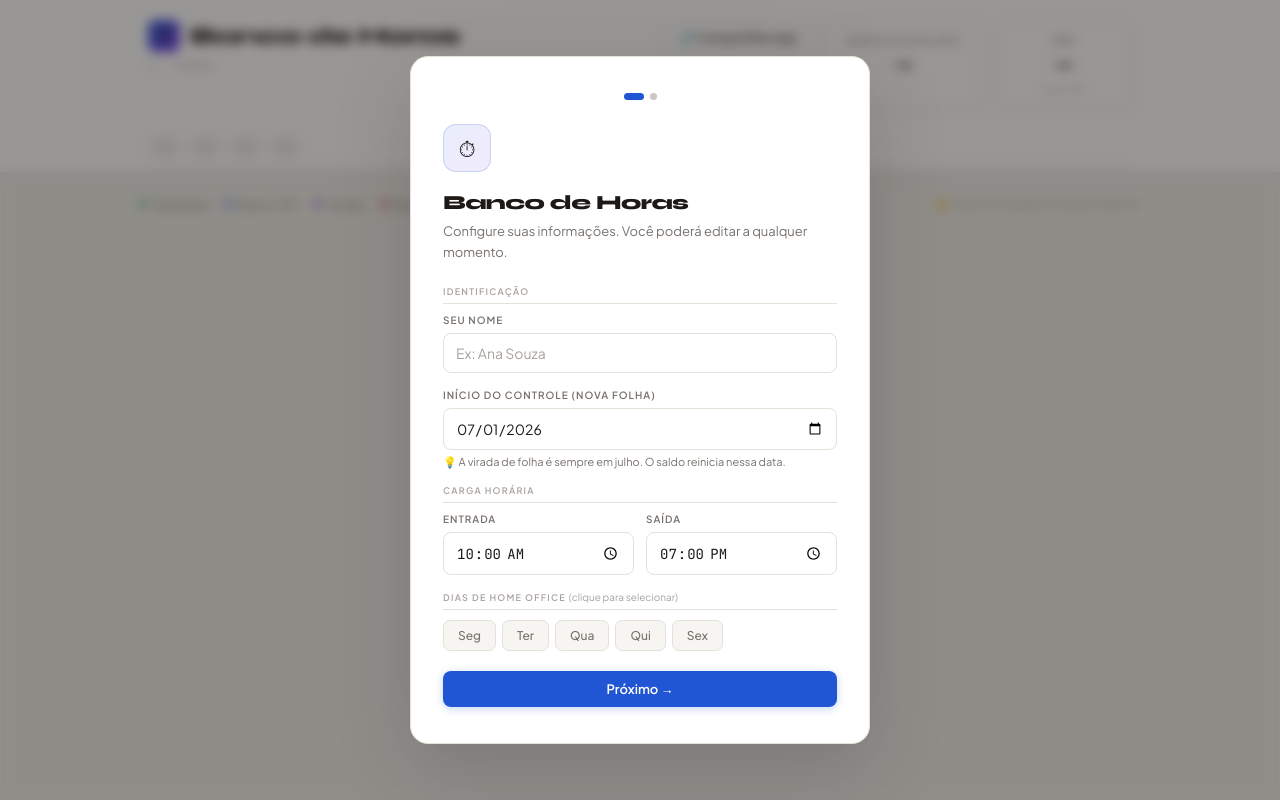
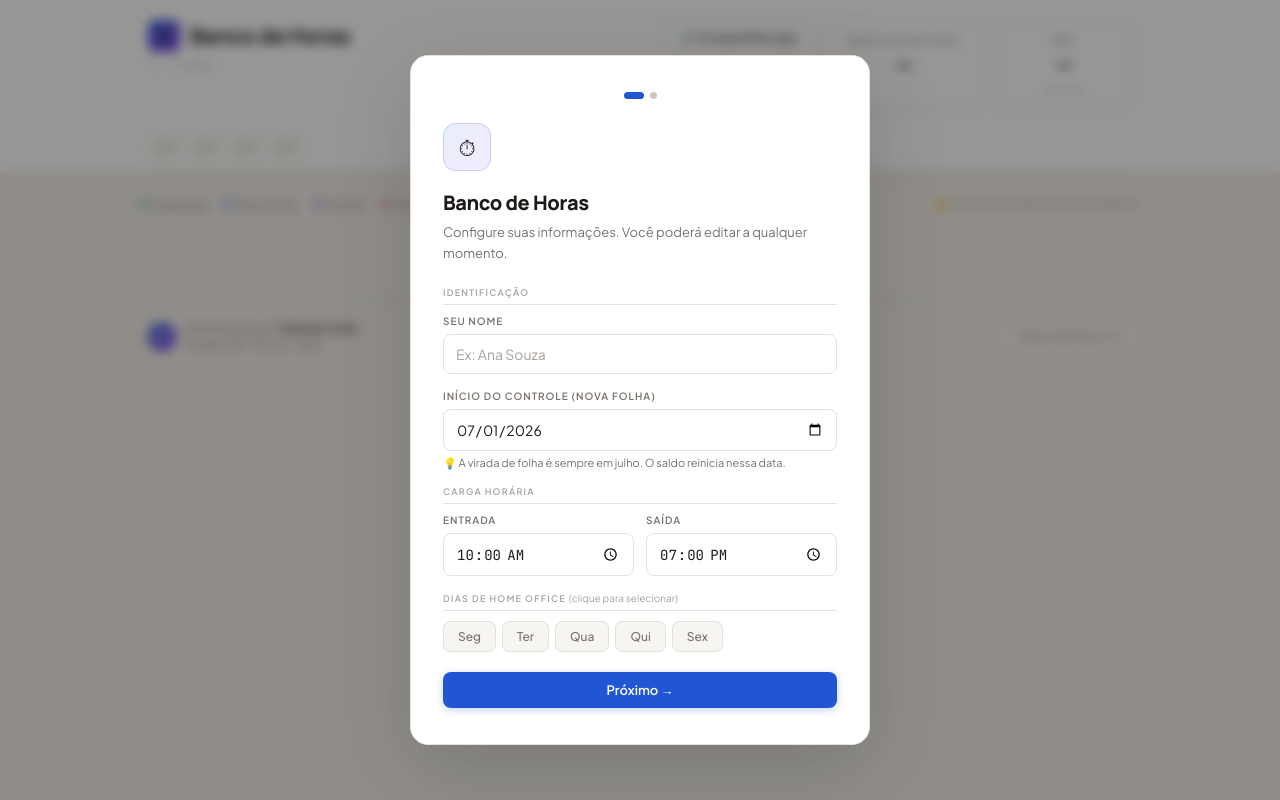
Before and after one commit to vaesquivel/banco-de-horas, a plain HTML site: page index.html in a window 1280 px wide. Drawn offline with Linux system fonts and the light colour scheme.

Commit message:
UI: fonte Manrope no titulo + footer de autoria Vanessa Costa
- Substitui Syne por Manrope (clean, geometrico, sem aspecto italico)
- Ajuste de letter-spacing em h1 e setup-title para Manrope
- Adiciona footer com avatar VC, nome, empresa e versao do app
- Service worker bumped para bdh-v5

Co-Authored-By: Claude Sonnet 4.6 <noreply@anthropic.com>

```diff
--- a/index.html
+++ b/index.html
@@ -11,7 +11,7 @@
 <link rel="manifest" href="manifest.json"/>
 <link rel="apple-touch-icon" href="icon.svg"/>
 <link rel="preconnect" href="https://fonts.googleapis.com"/>
-<link href="https://fonts.googleapis.com/css2?family=Syne:wght@600;700;800&family=JetBrains+Mono:wght@400;500;600&family=Plus+Jakarta+Sans:wght@400;500;600&display=swap" rel="stylesheet"/>
+<link href="https://fonts.googleapis.com/css2?family=Manrope:wght@600;700;800&family=JetBrains+Mono:wght@400;500;600&family=Plus+Jakarta+Sans:wght@400;500;600&display=swap" rel="stylesheet"/>
 <script src="https://cdnjs.cloudflare.com/ajax/libs/pdf.js/3.11.174/pdf.min.js"></script>
 <style>
 :root {
@@ -27,7 +27,7 @@
   --slate:#475569; --slate-bg:#f1f5f9; --slate-bd:#cbd5e1;
   --row-worked:rgba(22,163,74,.03); --row-abono:rgba(37,99,235,.03);
   --row-holiday:rgba(124,58,237,.03); --row-absent:rgba(220,38,38,.04);
-  --sans:'Plus Jakarta Sans',sans-serif; --display:'Syne',sans-serif; --mono:'JetBrains Mono',monospace;
+  --sans:'Plus Jakarta Sans',sans-serif; --display:'Manrope',sans-serif; --mono:'JetBrains Mono',monospace;
   --shadow:0 1px 3px rgba(0,0,0,.07),0 1px 2px rgba(0,0,0,.04);
   --shadow-md:0 4px 20px rgba(0,0,0,.1); --r:10px;
 }
@@ -39,7 +39,7 @@ body{background:var(--bg);color:var(--text);font-family:var(--sans);min-height:1
 #header{background:var(--surface);border-bottom:1px solid var(--border);position:sticky;top:0;z-index:100;box-shadow:0 1px 0 var(--border),0 2px 12px rgba(0,0,0,.05)}
 #header-inner{max-width:1040px;margin:0 auto;padding:20px 28px 0}
 #header-top{display:flex;align-items:flex-start;justify-content:space-between;flex-wrap:wrap;gap:18px;padding-bottom:16px}
-h1{font-family:var(--display);font-size:22px;font-weight:800;color:var(--text);letter-spacing:-.03em;display:flex;align-items:center;gap:10px}
+h1{font-family:var(--display);font-size:22px;font-weight:800;color:var(--text);letter-spacing:-.02em;display:flex;align-items:center;gap:10px}
 h1 .h1-icon{width:32px;height:32px;background:linear-gradient(135deg,#2055d4,#7c3aed);border-radius:8px;display:inline-flex;align-items:center;justify-content:center;font-size:15px;flex-shrink:0}
 .subtitle{font-size:12px;color:var(--muted);margin-top:5px;display:flex;align-items:center;gap:4px;flex-wrap:wrap}
 .hdr-actions{display:flex;align-items:center;gap:8px}
@@ -167,7 +167,7 @@ input:focus{border-color:var(--accent);box-shadow:0 0 0 3px rgba(32,85,212,.1)}
 #setup-overlay{position:fixed;inset:0;background:rgba(28,25,23,.45);backdrop-filter:blur(6px);z-index:800;display:flex;align-items:center;justify-content:center;padding:20px;overflow-y:auto}
 #setup-box{background:var(--surface);border:1px solid var(--border);border-radius:18px;padding:36px 32px;width:100%;max-width:460px;box-shadow:0 24px 80px rgba(0,0,0,.15);animation:modalIn .2s ease;margin:auto}
 .setup-icon{width:48px;height:48px;background:linear-gradient(135deg,rgba(32,85,212,.1),rgba(124,58,237,.1));border:1px solid rgba(32,85,212,.18);border-radius:13px;display:flex;align-items:center;justify-content:center;font-size:22px;margin-bottom:18px}
-.setup-title{font-family:var(--display);font-size:20px;font-weight:800;color:var(--text);margin-bottom:6px;letter-spacing:-.03em}
+.setup-title{font-family:var(--display);font-size:20px;font-weight:800;color:var(--text);margin-bottom:6px;letter-spacing:-.02em}
 .setup-desc{font-size:13px;color:var(--muted);margin-bottom:24px;line-height:1.6}
 .setup-section-label{font-size:9px;text-transform:uppercase;letter-spacing:.14em;color:var(--muted2);font-weight:600;margin-bottom:10px;padding-bottom:6px;border-bottom:1px solid var(--border);display:block}
 .ho-days-grid{display:flex;gap:6px;flex-wrap:wrap}
@@ -232,6 +232,14 @@ input:focus{border-color:var(--accent);box-shadow:0 0 0 3px rgba(32,85,212,.1)}
 .share-divider{border:none;border-top:1px solid var(--border);margin:20px 0}
 .share-footer{padding:16px 28px;border-top:1px solid var(--border);display:flex;justify-content:flex-end}
 .url-box{background:var(--surface2);border:1px solid var(--border);border-radius:8px;padding:10px 14px;font-family:var(--mono);font-size:12px;color:var(--accent);margin-top:8px;word-break:break-all}
+
+/* ── FOOTER ── */
+#app-footer{max-width:1040px;margin:0 auto;padding:20px 28px 36px;display:flex;align-items:center;justify-content:space-between;flex-wrap:wrap;gap:10px;border-top:1px solid var(--border)}
+.footer-credit{display:flex;align-items:center;gap:10px}
+.footer-avatar{width:28px;height:28px;border-radius:50%;background:linear-gradient(135deg,#2055d4,#7c3aed);display:flex;align-items:center;justify-content:center;font-size:11px;font-weight:700;color:#fff;flex-shrink:0;font-family:var(--display);letter-spacing:.01em}
+.footer-text{font-size:11px;color:var(--muted);line-height:1.5}
+.footer-text strong{color:var(--text);font-weight:600}
+.footer-tag{font-size:10px;background:var(--surface2);border:1px solid var(--border);border-radius:20px;padding:3px 10px;color:var(--muted);font-weight:500;white-space:nowrap}
 
 /* ── RESPONSIVE ── */
 @media(max-width:680px){
@@ -398,6 +406,18 @@ input:focus{border-color:var(--accent);box-shadow:0 0 0 3px rgba(32,85,212,.1)}
   <div id="weeks-container"></div>
   <div id="empty-msg">Nenhum dia útil neste mês.</div>
 </div>
+
+<!-- ── FOOTER ── -->
+<footer id="app-footer">
+  <div class="footer-credit">
+    <div class="footer-avatar">VC</div>
+    <div class="footer-text">
+      Desenvolvido por <strong>Vanessa Costa</strong><br/>
+      Sunset Cliff · Mr.Cat · 2026
+    </div>
+  </div>
+  <span class="footer-tag">⏱ Banco de Horas v1.0</span>
+</footer>
 
 <!-- ── MODAL registro ── -->
 <div id="overlay" class="overlay-wrap" onclick="closeModal(event)">
--- a/sw.js
+++ b/sw.js
@@ -1,4 +1,4 @@
-const CACHE = 'bdh-v4';
+const CACHE = 'bdh-v5';
 const URLS  = ['./', './index.html', './manifest.json', './icon.svg'];
 
 self.addEventListener('install', ev => {
```
